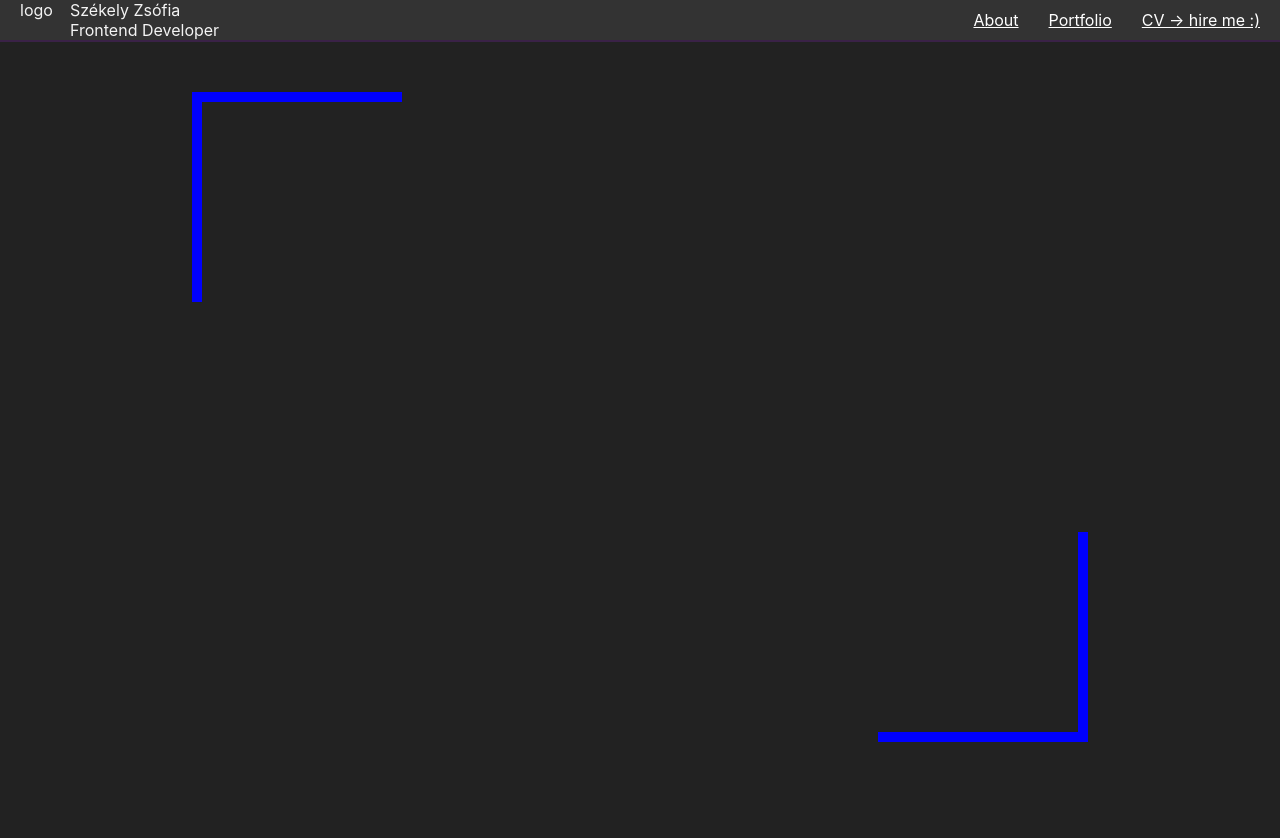
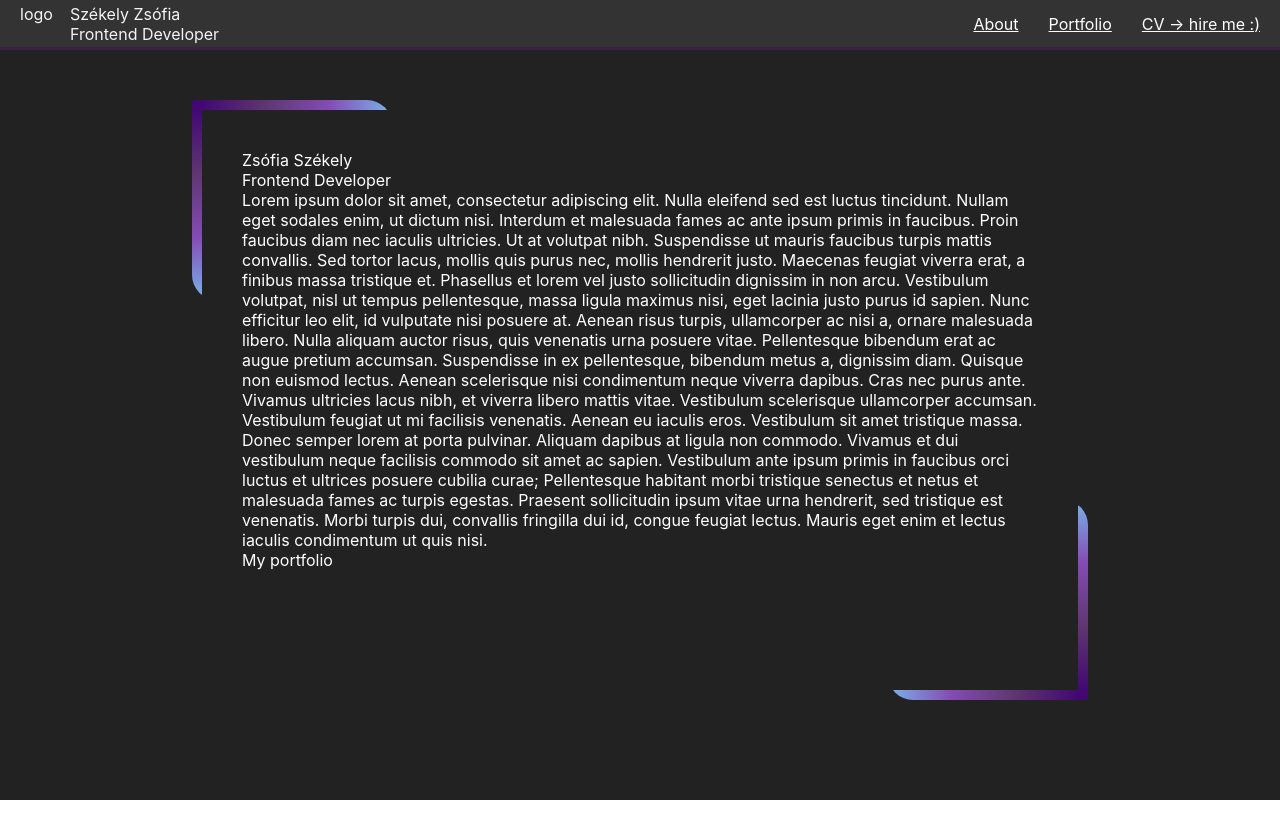
Before and after one commit to Scarlattea/react-course-app, a React (Create React App) app in the folder react-course/: page / in a window 1280 px wide. Shown: the top 838 px of the page. After the commit the page ends 800 px from the top, so only its background shows below. Built offline with nearby package versions, Linux system fonts and the light colour scheme.

Commit message:
about me page

```diff
--- a/react-course/src/components/GeneralContent/GeneralContent.css
+++ b/react-course/src/components/GeneralContent/GeneralContent.css
@@ -1,29 +1,51 @@
 .portfolio-general-content {
   background: #222222;
-  height: 100vh;
+  height: calc(100vh - 50px);
   width: 100%;
+  color: white;
 }
 .portfolio-general-content .about-container {
   width: 70%;
   margin: auto;
-  height: 100vh;
+  height: calc(100vh - 200px);
   position: relative;
+  top: 50px;
+  padding: 50px;
+  box-sizing: border-box;
 }
-.portfolio-general-content .about-container .corner-top-left, .portfolio-general-content .about-container .corner-bottom-right {
-  border: 10px solid blue;
+.portfolio-general-content .about-container .corner-wrapper.top, .portfolio-general-content .about-container .corner-wrapper.bottom {
   height: 200px;
   width: 200px;
   position: absolute;
-  top: 50px;
+  top: 0px;
+  left: 0px;
+  border-radius: 25px;
+  overflow: hidden;
+  box-sizing: border-box;
+}
+.portfolio-general-content .about-container .corner-wrapper.top {
+  border-top-left-radius: 3px;
+}
+.portfolio-general-content .about-container .corner-wrapper.bottom {
+  bottom: 0px;
+  right: 0px;
+  left: unset;
+  top: unset;
+  border-bottom-right-radius: 3px;
+}
+.portfolio-general-content .about-container .corner-top-left, .portfolio-general-content .about-container .corner-bottom-right {
+  box-sizing: border-box;
+  height: 100%;
+  width: 100%;
+  border: 10px solid;
+  -o-border-image: linear-gradient(135deg, #420773, #5d3670, #844bb3, #7ab4eb, #844bb3, #5d3670, #420773) 1;
+     border-image: linear-gradient(135deg, #420773, #5d3670, #844bb3, #7ab4eb, #844bb3, #5d3670, #420773) 1;
 }
 .portfolio-general-content .about-container .corner-top-left {
   border-right: unset;
   border-bottom: unset;
 }
 .portfolio-general-content .about-container .corner-bottom-right {
-  bottom: 100px;
-  right: 0px;
-  top: unset;
   border-left: unset;
   border-top: unset;
 }/*# sourceMappingURL=GeneralContent.css.map */
--- a/react-course/src/components/GeneralContent/GeneralContent.js
+++ b/react-course/src/components/GeneralContent/GeneralContent.js
@@ -5,9 +5,18 @@ export default function GeneralContent(props){
     return(
         <div className="portfolio-general-content">
            <div className="about-container">
-                <div className="corner-top-left"></div>
-                <div className="corner-bottom-right"></div>
+            <div className="corner-wrapper top"><div className="corner-top-left"></div></div>
+            <div className="corner-wrapper bottom"><div className="corner-bottom-right"></div></div>
+            <div className="name-container">Zsófia Székely</div>
+            <div className="job-container">Frontend Developer</div>
+            <div className="short-introduction">Lorem ipsum dolor sit amet, consectetur adipiscing elit. Nulla eleifend sed est luctus tincidunt. Nullam eget sodales enim, ut dictum nisi. Interdum et malesuada fames ac ante ipsum primis in faucibus. Proin faucibus diam nec iaculis ultricies. Ut at volutpat nibh. Suspendisse ut mauris faucibus turpis mattis convallis. Sed tortor lacus, mollis quis purus nec, mollis hendrerit justo. Maecenas feugiat viverra erat, a finibus massa tristique et.
+
+                Phasellus et lorem vel justo sollicitudin dignissim in non arcu. Vestibulum volutpat, nisl ut tempus pellentesque, massa ligula maximus nisi, eget lacinia justo purus id sapien. Nunc efficitur leo elit, id vulputate nisi posuere at. Aenean risus turpis, ullamcorper ac nisi a, ornare malesuada libero. Nulla aliquam auctor risus, quis venenatis urna posuere vitae. Pellentesque bibendum erat ac augue pretium accumsan. Suspendisse in ex pellentesque, bibendum metus a, dignissim diam. Quisque non euismod lectus. Aenean scelerisque nisi condimentum neque viverra dapibus. Cras nec purus ante. Vivamus ultricies lacus nibh, et viverra libero mattis vitae. Vestibulum scelerisque ullamcorper accumsan. Vestibulum feugiat ut mi facilisis venenatis.
+
+                    Aenean eu iaculis eros. Vestibulum sit amet tristique massa. Donec semper lorem at porta pulvinar. Aliquam dapibus at ligula non commodo. Vivamus et dui vestibulum neque facilisis commodo sit amet ac sapien. Vestibulum ante ipsum primis in faucibus orci luctus et ultrices posuere cubilia curae; Pellentesque habitant morbi tristique senectus et netus et malesuada fames ac turpis egestas. Praesent sollicitudin ipsum vitae urna hendrerit, sed tristique est venenatis. Morbi turpis dui, convallis fringilla dui id, congue feugiat lectus. Mauris eget enim et lectus iaculis condimentum ut quis nisi.</div>
+                    <div className="check-my-work-button">My portfolio</div>
            </div>
+
         </div>
     );
 }
--- a/react-course/src/components/GeneralContent/GeneralContent.scss
+++ b/react-course/src/components/GeneralContent/GeneralContent.scss
@@ -1,27 +1,48 @@
 .portfolio-general-content{
     background: #222222;
-    height: 100vh;
+    height: calc(100vh - 50px);
     width: 100%;
+    color: white;
     .about-container{
         width: 70%;
         margin: auto;
-        height: 100vh;
+        height: calc(100vh - 200px);
         position: relative;
-        .corner-top-left, .corner-bottom-right{
-            border: 10px solid blue;
+        top: 50px;
+        padding: 50px;
+        box-sizing: border-box;
+        .corner-wrapper.top, .corner-wrapper.bottom{
             height: 200px;
             width: 200px;
             position: absolute;
-            top: 50px;
+            top: 0px;
+            left: 0px;
+            border-radius:25px;
+            overflow: hidden;
+            box-sizing: border-box;;
+        }
+        .corner-wrapper.top{
+            border-top-left-radius: 3px;
+        }
+        .corner-wrapper.bottom{
+            bottom: 0px;
+            right: 0px;
+            left: unset;
+            top: unset;
+            border-bottom-right-radius: 3px;
+        }
+        .corner-top-left, .corner-bottom-right{
+            box-sizing: border-box;
+            height:100%;
+            width: 100%;
+            border: 10px solid;
+            border-image: linear-gradient(135deg, #420773,#5d3670, #844bb3,#7ab4eb, #844bb3,#5d3670, #420773) 1;
         }
         .corner-top-left{
             border-right:unset;
             border-bottom: unset;
         }
         .corner-bottom-right{
-            bottom: 100px;
-            right: 0px;
-            top: unset;
             border-left: unset;
             border-top: unset;
         }
--- a/react-course/src/components/Navbar/Navbar.css
+++ b/react-course/src/components/Navbar/Navbar.css
@@ -8,7 +8,9 @@
   color: #f4f4f4;
   justify-content: space-between;
   padding: 0 20px;
-  border-bottom: 2px solid #3a2247;
+  border-bottom: 3px solid #3a2247;
+  height: 50px;
+  box-sizing: border-box;
 }
 .portfolio-navbar-container .navbar-short-inro-container {
   display: grid;
--- a/react-course/src/components/Navbar/Navbar.scss
+++ b/react-course/src/components/Navbar/Navbar.scss
@@ -7,7 +7,9 @@
     color: #f4f4f4;
     justify-content: space-between;
     padding: 0 20px;
-    border-bottom: 2px solid #3a2247;
+    border-bottom: 3px solid #3a2247;
+    height: 50px;
+    box-sizing: border-box;
     .navbar-short-inro-container{
         display: grid;
         grid-template-columns: 50px 200px;
```
Also changed, not shown: 2 other files (tests, documents, lock files or other folders).
